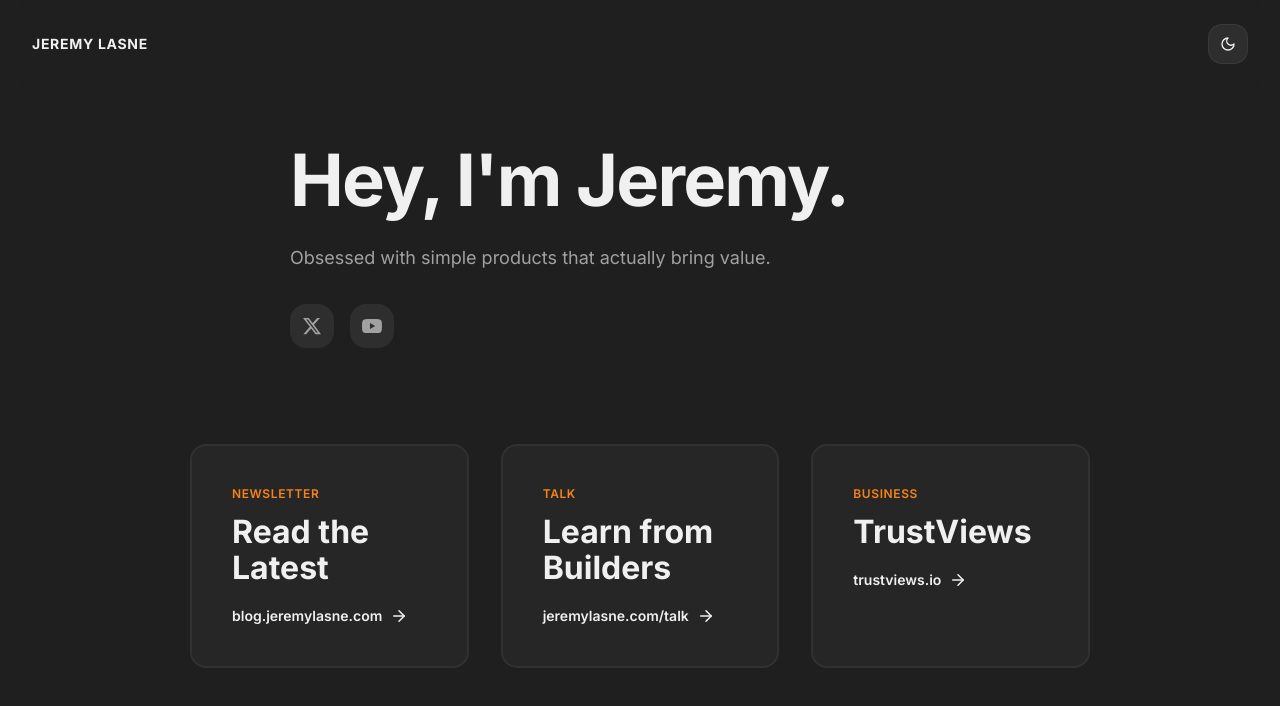
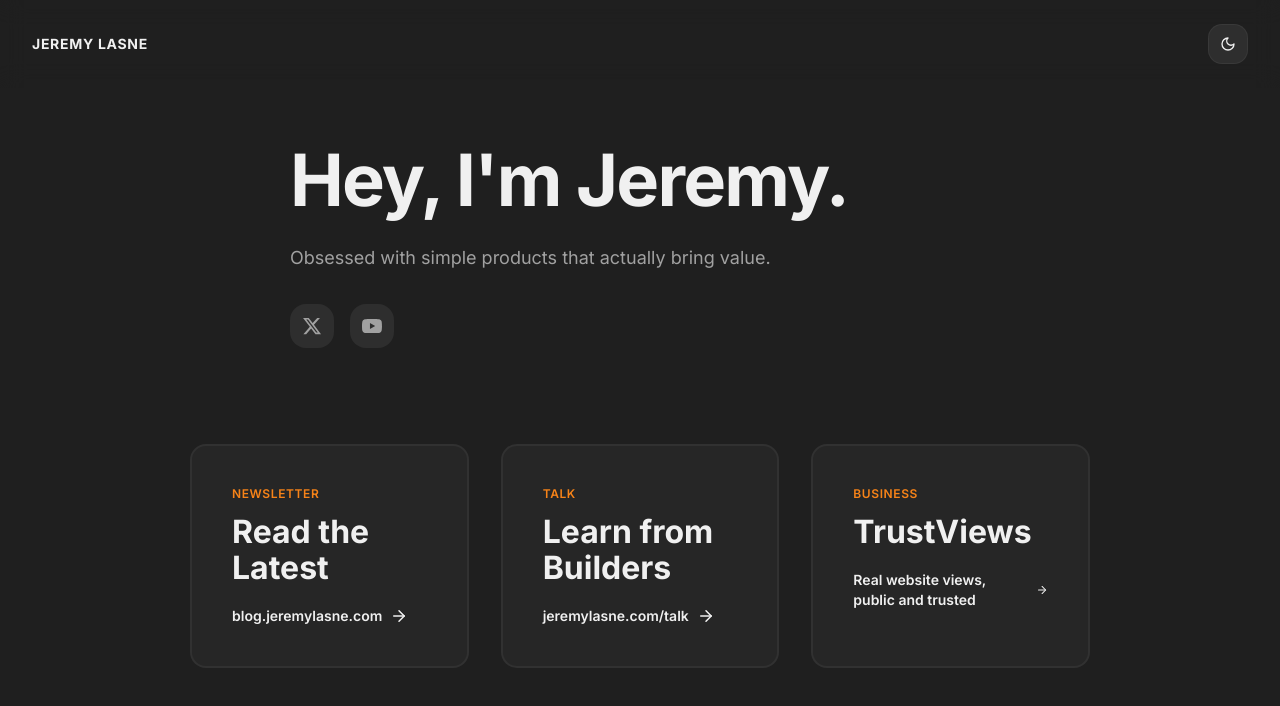
Before and after one commit to jlasne/jeremy-lasne-showcase, a React (Vite) app: page / in a window 1280 px wide. Shown: the top 706 px of the page. Built offline with nearby package versions, Linux system fonts and the light colour scheme.

Commit message:
Reverted to commit cf29e7542058acf7bf1b884f80f76a1842b389ac

```diff
--- a/src/pages/Home.tsx
+++ b/src/pages/Home.tsx
@@ -64,7 +64,7 @@ const Home = () => {
             href="https://trustviews.io"
             label="Business"
             title="TrustViews"
-            linkText="trustviews.io"
+            linkText="Real website views, public and trusted"
             isExternal
           />
         </div>
```
